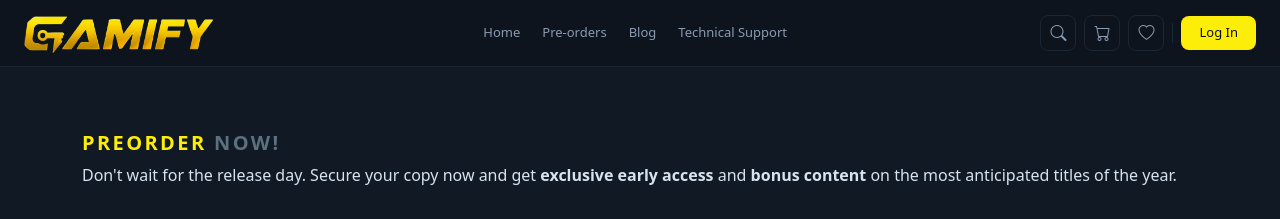
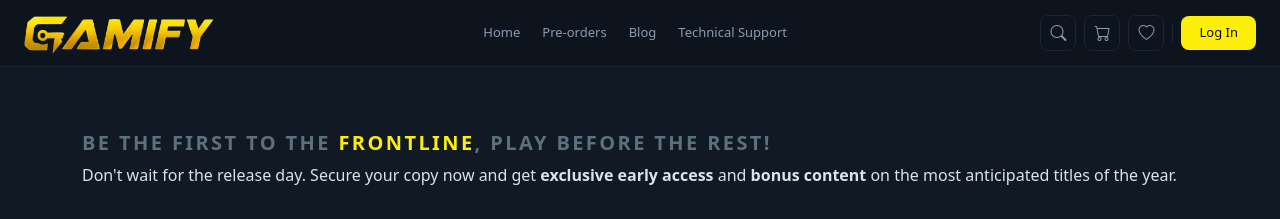
Before and after one commit to christian-matarazzo/gamify, a React app in the folder frontend/: page /games/preorders in a window 1280 px wide. Shown: the top 219 px of the page. Built offline with nearby package versions, Linux system fonts and the light colour scheme; no server answers; the HTML template or start-up script is replaced by a standard one.

Commit message:
preorders h1 changed to fit the site style more

```diff
--- a/frontend/src/pages/Preorders.jsx
+++ b/frontend/src/pages/Preorders.jsx
@@ -10,7 +10,7 @@ export default function Preorders() {
     return (
         <main className="container py-4">
             <h1 className="gamify-preorders">
-                <span>Preorder</span> Now!
+                Be the first to the <span>Frontline</span>, play before the rest!
             </h1>
 
             <p className="gamify-preorder-description">
```
